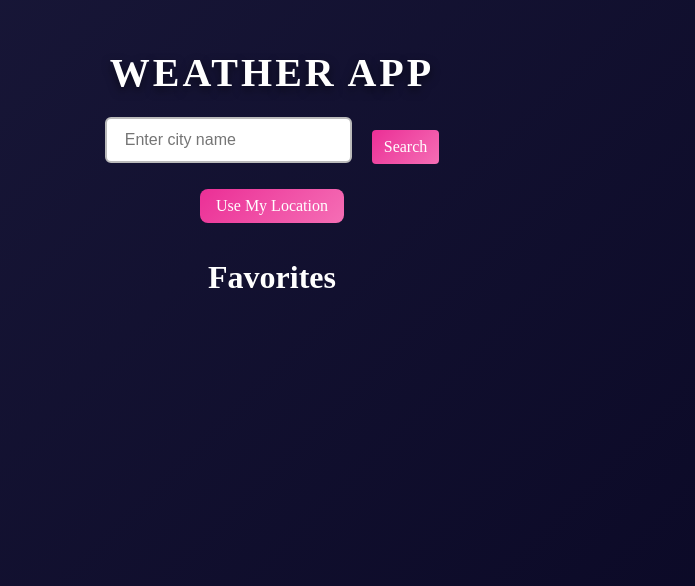
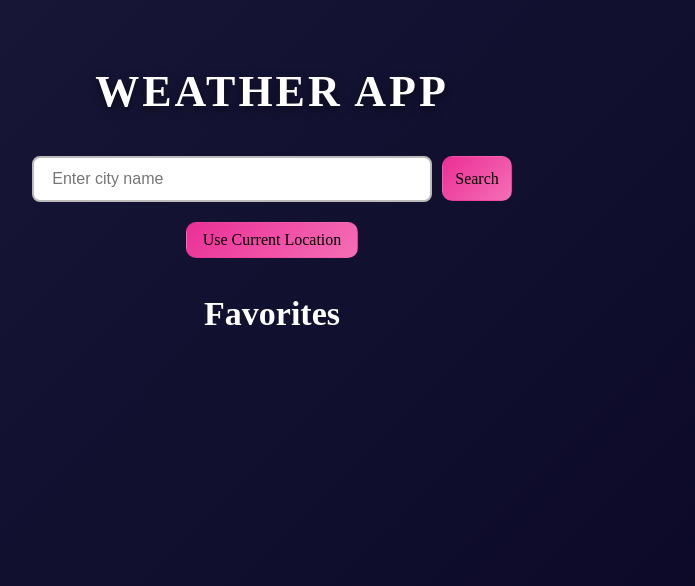
Before and after one commit to AisuluuSharipova/weather-app, a React (Vite) app: page / in a window 1280 px wide. Shown: the part 214-800 px from the top of the page, without its empty margins (368-1063 px from the left). Built offline with nearby package versions, Linux system fonts and the light colour scheme.

Commit message:
Search with enter and style added

```diff
--- a/src/App.css
+++ b/src/App.css
@@ -4,26 +4,19 @@
   box-sizing: border-box;
 }
 
-html {
-  font-size: 16px;
-  font-family: 'Nunito Sans', sans-serif;
-}
-
 body {
   background: linear-gradient(135deg, #1c1b3d, #0a0825);
-  color: #fff;
   text-align: center;
   min-height: 100vh;
   display: flex;
-  flex-direction: column;
   justify-content: center;
-  align-items: center;
   padding: 20px;
   font-family: lobster;
 }
 
-h1 {
-  font-size: 40px;
+h1{
+  font-size: 44px;
+  margin-top: 35px;
   margin-bottom: 20px;
   color: #fff;
   font-weight: 700;
@@ -33,140 +26,20 @@ h1 {
 }
 
 h2 {
-  font-size: 32px;
+  font-size: 34px;
   margin-top: 30px;
   color: #fff;
 }
 
-button {
-  padding: 8px 16px;
-  background: linear-gradient(135deg, #eb2f96, #f56eb5);
-  color: white;
-  border: none;
-  border-radius: 8px;
-  font-size: 16px;
-  cursor: pointer;
-  transition: background-color 0.3s ease, transform 0.2s ease, box-shadow 0.3s ease;
-  margin-top: 15px;
-}
-
-button:hover {
-  background: linear-gradient(135deg, #f56eb5, #d92b85);
-  transform: translateY(-3px);
-  box-shadow: 0 4px 8px rgba(0, 0, 0, 0.3);
-}
-
-button:active {
-  transform: translateY(2px);
-}
-
-.search-container {
-  display: flex;
-  align-items: center;
-  gap: 10px;
-  margin: 10px 0;
-}
-
-.search-input {
-  padding: 8px;
-  font-size: 16px;
-  border: 1px solid #ccc;
-  border-radius: 4px;
-  width: 250px;
-}
-
-.search-button {
-  padding: 8px 12px;
-  font-size: 16px;
-  background-color: #007bff;
-  color: white;
-  border: none;
-  border-radius: 4px;
-  cursor: pointer;
-}
-
-.search-button:hover {
-  background-color: #0056b3;
-}
-
-ul {
-  list-style-type: none;
-  padding: 0;
-  margin-top: 20px;
-}
-
-ul li {
-  margin-bottom: 15px;
-  font-size: 22px;
-  color: #f5f5f5;
-  display: flex;
-  justify-content: center;
-  align-items: center;
-}
-
-ul li span {
-  font-size: 22px;
-  color: #f5f5f5;
-  cursor: pointer;
-  transition: color 0.3s ease;
-}
-
-ul li span:hover {
-  color: #f56eb5;
-}
-
-
-ul li span:nth-child(2) {
-  margin-left: 10px;
-  padding: 8px 16px;
-  background: linear-gradient(135deg, #eb2f96, #f56eb5);
-  color: white !important;
-  border: none;
-  border-radius: 8px;
-  cursor: pointer;
-  font-size: 14px;
-  transition: background-color 0.3s ease, transform 0.2s ease, box-shadow 0.3s ease;
-}
-
-ul li span:nth-child(2):hover {
-  background: linear-gradient(135deg, #f56eb5, #d92b85);
-  transform: translateY(-3px);
-  box-shadow: 0 4px 8px rgba(0, 0, 0, 0.3);
-}
-
-ul li span:nth-child(2):active {
-  transform: translateY(2px);
-}
-
-.weather-details-container,
-.forecast-container {
-  margin-top: 40px;
-  padding: 20px;
-  max-width: 900px;
-  width: 100%;
-  background: rgba(255, 255, 255, 0.15);
-  border-radius: 15px;
-  box-shadow: 0 8px 20px rgba(0, 0, 0, 0.3);
-  backdrop-filter: blur(10px);
-  color: #f5f5f5;
-}
-
-.weather-details-container:hover,
-.forecast-container:hover {
-  transform: translateY(-6px);
-  box-shadow: 0 12px 24px rgba(0, 0, 0, 0.35);
-}
-
 input[type="text"] {
   padding: 12px 18px;
-  border-radius: 6px;
+  border-radius: 8px;
   border: 2px solid #bbb;
   font-size: 16px;
   margin-right: 10px;
   width: 100%;
   max-width: 400px;
   background-color: #fff;
-  color: #333;
   transition: border-color 0.3s ease, box-shadow 0.3s ease;
 }
 
@@ -176,14 +49,57 @@ input[type="text"]:focus {
   box-shadow: 0 0 12px rgba(245, 110, 181, 0.6);
 }
 
-.loading-spinner {
-  border: 6px solid #f3f3f3;
-  border-top: 6px solid #f56eb5;
-  border-radius: 50%;
-  width: 50px;
-  height: 50px;
-  animation: spin 1s linear infinite;
+.search-button {
+  padding: 12px;
+  height: 45px;
+}
+
+button {
+  padding: 8px 16px;
+  background: linear-gradient(135deg, #eb2f96, #f56eb5);
+  border-radius: 10px;
+  transition: background-color 0.3s ease, transform 0.2s ease, box-shadow 0.3s ease;
   margin-top: 20px;
+}
+
+button:hover {
+  background: linear-gradient(135deg, #f56eb5, #d92b85);
+  transform: translateY(-3px);
+  border-color: #f56eb5;
+  box-shadow: 0 0 12px rgba(245, 110, 181, 0.6);
+}
+
+button:active {
+  transform: translateY(2px);
+}
+
+ul li {
+  margin-top: 20px;
+  margin-bottom: 15px;
+  color: #f5f5f5;
+  align-items: center;
+}
+
+ul li span {
+  font-size: 22px;
+  color: #f5f5f5;
+  transition: color 0.3s ease;
+}
+
+ul li span:hover {
+  border-color: #f56eb5;
+  box-shadow: 0 0 12px rgba(245, 110, 181, 0.6);
+}
+
+.weather-details-container,
+.forecast-container {
+  margin-top: 40px;
+  padding: 20px;
+  max-width: 900px;
+  width: 100%;
+  box-shadow: 0 8px 20px rgba(0, 0, 0, 0.3);
+  backdrop-filter: blur(10px);
+  color: #f5f5f5;
 }
 
 @keyframes spin {
--- a/src/App.jsx
+++ b/src/App.jsx
@@ -87,10 +87,11 @@ const App = () => {
   return (
     <div className="app">
       <h1>Weather App</h1>
-
-      <WeatherSearch onSearch={fetchWeather} />
-      <button onClick={geolocationWeather}>Use My Location</button>
-
+{
+      <div className="search-section">
+      <WeatherSearch onSearch={fetchWeather} geolocationWeather={geolocationWeather} />
+    </div>
+       }
       {loading && <LoadingSpinner />}
 
       {error && <p>{error}</p>}
@@ -124,7 +125,6 @@ const App = () => {
           </li>
         ))}
       </ul>
-
     </div>
   );
 };
--- a/src/components/WeatherSearch.jsx
+++ b/src/components/WeatherSearch.jsx
@@ -1,6 +1,6 @@
 import React, { useState } from 'react';
 
-const WeatherSearch = ({ onSearch }) => {
+const WeatherSearch = ({ onSearch, geolocationWeather }) => {
   const [city, setCity] = useState('');
 
   const handleSubmit = () => {
@@ -10,17 +10,27 @@ const WeatherSearch = ({ onSearch }) => {
     }
   };
 
+  const handleKeyDown = (e) => {
+    if (e.key === 'Enter') {
+      handleSubmit();
+    }
+  };
+
   return (
-    <div className="search-container">
+    <div className="search-section">
       <input
         type="text"
         value={city}
         onChange={(e) => setCity(e.target.value)}
+        onKeyDown={handleKeyDown}
         placeholder="Enter city name"
         className="search-input"
       />
-      <button onClick={handleSubmit} className="search-button">
+      <button className="search-button" onClick={handleSubmit}>
         Search
+      </button>
+      <button className="geolocation-button" onClick={geolocationWeather}>
+        Use Current Location
       </button>
     </div>
   );
```
